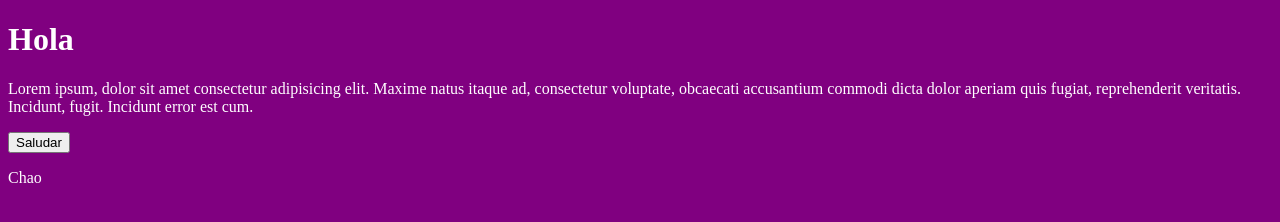
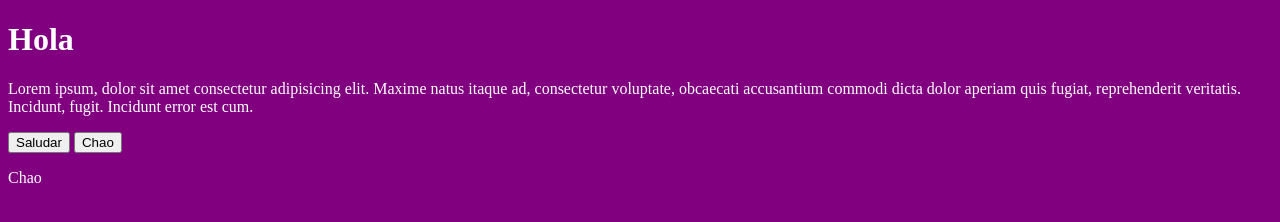
Before and after one commit to idk2345uwu/probando_git, a plain HTML site: page index.html in a window 1280 px wide. Drawn offline with Linux system fonts and the light colour scheme.

Commit message:
chao
se agrego chao

```diff
--- a/index.html
+++ b/index.html
@@ -13,6 +13,7 @@
     <p>Lorem ipsum, dolor sit amet consectetur adipisicing elit. Maxime natus itaque ad, consectetur voluptate, obcaecati accusantium commodi dicta dolor aperiam quis fugiat, reprehenderit veritatis. Incidunt, fugit. Incidunt error est cum.
     </p>
     <button onclick="saludar()">Saludar</button>
+    <button onclick="chao()">Chao</button>
     <p>Chao</p>
 </body>
 </html>
--- a/js/script.js
+++ b/js/script.js
@@ -3,3 +3,11 @@
     alert("hola");
 
 }
+
+
+
+function chao(){
+
+    alert("chao");
+
+}
```
